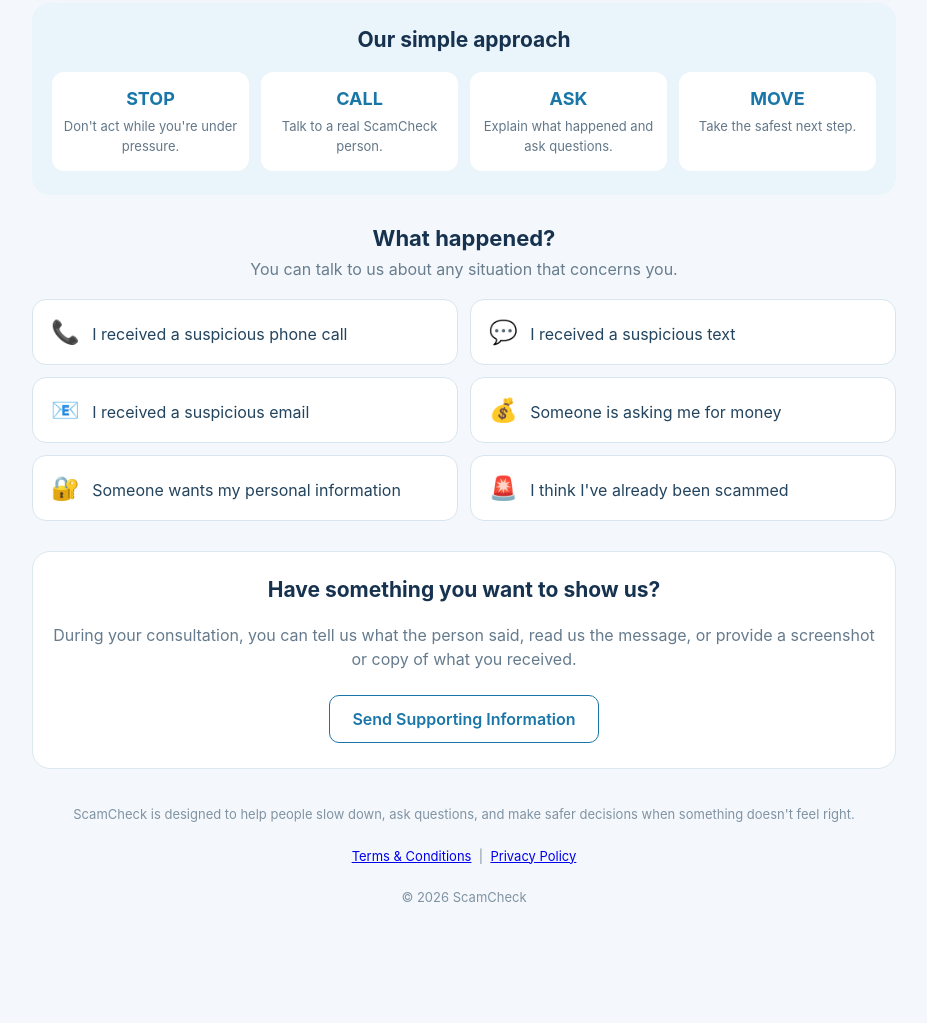
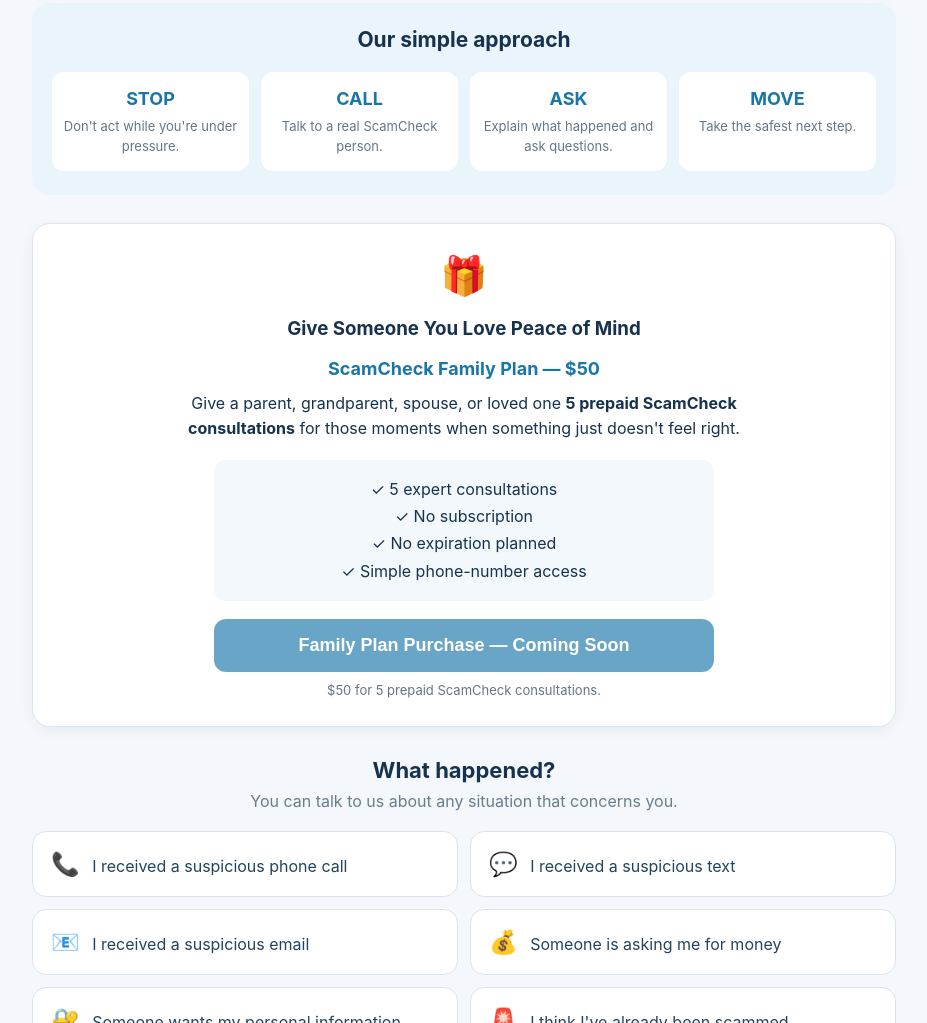
Before and after one commit to Megsmileface1/scamcheck, a website: page index.html in a window 1280 px wide. Shown: the part 827-1850 px from the top of the page, without its empty margins (176-1103 px from the left). Before the commit the page ends 1785 px from the top, so only its background shows below. Drawn offline with Linux system fonts and the light colour scheme.

Commit message:
Add Family Plan section
Added a new section for the ScamCheck Family Plan with details about the service and a disabled purchase button.

```diff
--- a/index.html
+++ b/index.html
@@ -426,7 +426,72 @@
         </div>
 
     </section>
+<section
+  id="family-plan"
+  style="
+    background:#ffffff;
+    border:1px solid #dbe7f0;
+    border-radius:18px;
+    padding:28px 22px;
+    margin:28px 0;
+    text-align:center;
+    box-shadow:0 4px 14px rgba(0,0,0,0.05);
+  "
+>
+  <div style="font-size:38px; margin-bottom:8px;">🎁</div>
 
+  <h3 style="margin-bottom:8px;">
+    Give Someone You Love Peace of Mind
+  </h3>
+
+  <p style="font-size:18px; font-weight:700; color:#1976a8; margin-bottom:12px;">
+    ScamCheck Family Plan — $50
+  </p>
+
+  <p style="max-width:650px; margin:0 auto 18px auto; line-height:1.6;">
+    Give a parent, grandparent, spouse, or loved one
+    <strong>5 prepaid ScamCheck consultations</strong>
+    for those moments when something just doesn't feel right.
+  </p>
+
+  <div style="
+    max-width:500px;
+    margin:0 auto 18px auto;
+    background:#f3f8fc;
+    border-radius:12px;
+    padding:16px;
+    line-height:1.7;
+  ">
+    ✓ 5 expert consultations<br>
+    ✓ No subscription<br>
+    ✓ No expiration planned<br>
+    ✓ Simple phone-number access
+  </div>
+
+  <button
+    type="button"
+    disabled
+    style="
+      width:100%;
+      max-width:500px;
+      padding:16px;
+      border:none;
+      border-radius:12px;
+      background:#1976a8;
+      color:white;
+      font-size:18px;
+      font-weight:700;
+      opacity:0.65;
+      cursor:not-allowed;
+    "
+  >
+    Family Plan Purchase — Coming Soon
+  </button>
+
+  <div style="font-size:13px; color:#64748b; margin-top:10px;">
+    $50 for 5 prepaid ScamCheck consultations.
+  </div>
+</section>
     <section class="situations">
 
         <h3>What happened?</h3>
```
